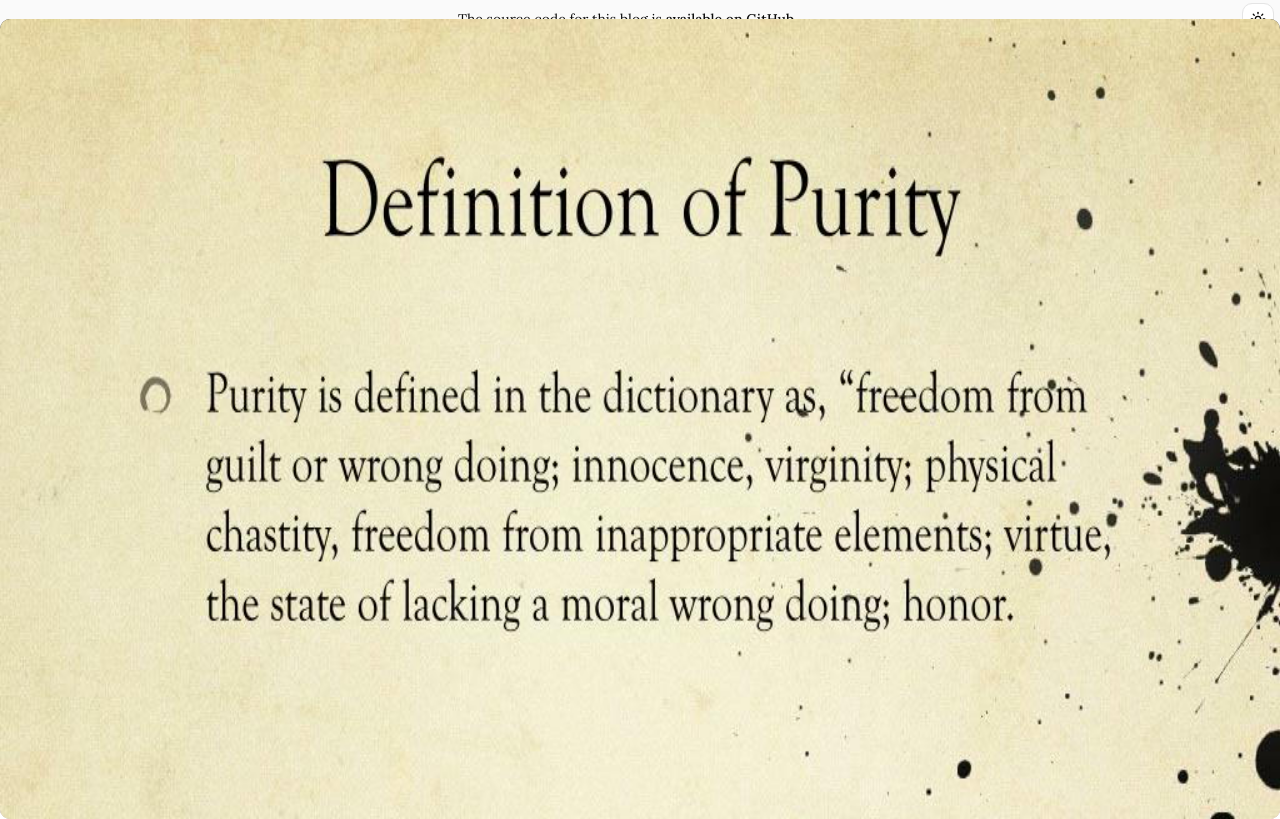
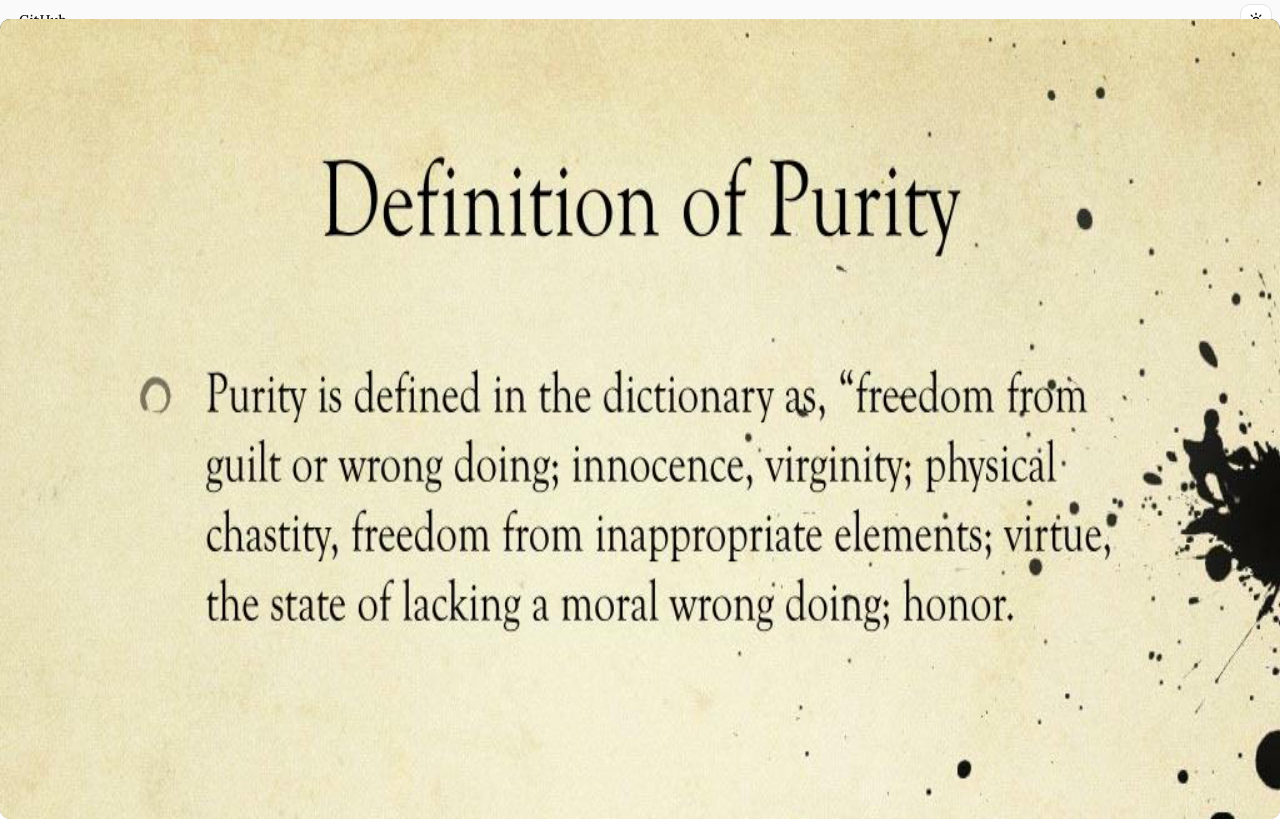
Before and after one commit to ChepteaCatalin/jsgo-blog, a Next.js app: page / in a window 1280 px wide. Built offline with nearby package versions, Linux system fonts and the light colour scheme.

Commit message:
improve heading

```diff
--- a/components/Header.tsx
+++ b/components/Header.tsx
@@ -1,22 +1,18 @@
+import { buttonVariants } from "@/components/ui/button";
 import { ModeToggle } from "./ModeToggle";
 
 export default function Header() {
   return (
-    <div>
-      <div className="bg-primary-foreground border-b px-5 py-2.25 pr-12 text-center text-sm">
-        The source code for this blog is{" "}
+    <div className="bg-primary-foreground flex items-center justify-between border-b px-2 py-1">
       <a
         href="https://github.com/ChepteaCatalin/jsgo-blog"
         target="_blank"
         rel="noopener noreferrer"
-          className="transition-[color] duration-200 ease-in-out hover:text-[#0550ae] dark:hover:text-[#58a6ff]"
+        className={buttonVariants({ variant: "ghost" })}
       >
-          available on GitHub
+        GitHub
       </a>
-      </div>
-      <div className="absolute top-0.75 right-1.5">
       <ModeToggle />
-      </div>
     </div>
   );
 }
```
Lines whose indentation alone changed are shown as unchanged.
